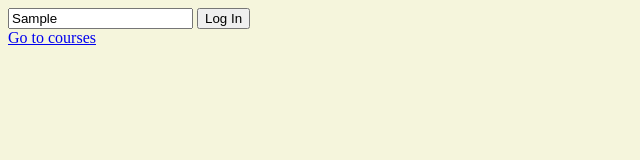
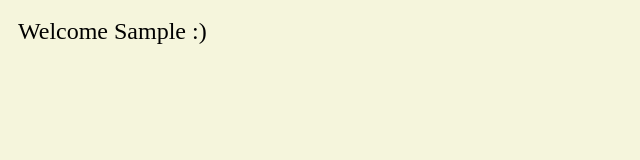
Before and after one commit to ShinYechan/momentum-clone, a plain HTML site: page index.html in a window 1280 px wide. Both pictures are taken after typing "Sample" into the empty fields and a click on the button "Log In". Shown: the whole page, without its empty margins (0-640 px from the left). Drawn offline with Linux system fonts and the light colour scheme.

Commit message:
momentum-clone 2
로그인 하고 로그인 상태 유지
localStorage에 이름 저장 및 호출

```diff
--- a/app.js
+++ b/app.js
@@ -1,20 +1,38 @@
+// 선언한 고정변수를 객체로 삼아 그 안에서 검색
 const loginForm = document.querySelector(".login-form");
 const loginInput = loginForm.querySelector("input");
-// 선언한 고정변수를 객체로 삼아 그 안에서 검색
 
-const link = document.querySelector("a");
+const welcome = document.querySelector(".welcome");
 
+const CLASSNAME_HIDDEN = "hidden";
+
+const KEY_USERNAME = "username";
+
+//인자를 적어놔야 정보를 얻어올 수 있음 event로 적는게 관행
+//eventlistener가 이 함수를 실행시키면서 전달하는 event 정보
 function onLoginSubmit(event) {
-  //인자를 적어놔야 정보를 얻어올 수 있음 event로 적는게 관행
+  //preventDefault는 기본적으로 수행되는 동작을 막는 함수
   event.preventDefault();
-  //eventInfo는 eventlistener가 이 함수를 실행시키면서 전달하는 event 정보
-  //preventDefault는 기본적으로 수행되는 동작을 막는 함수
-  console.log(loginInput.value);
+
+  //입력값을 localStorage에 저장
+  const username = loginInput.value;
+  localStorage.setItem(KEY_USERNAME, username);
+  loginForm.classList.add(CLASSNAME_HIDDEN);
+  paintWelcome(username);
 }
-function handleLinkClick(event) {
-  event.preventDefault();
+//welcome 보이게 하는 함수
+function paintWelcome(username) {
+  welcome.innerText = `Welcome ${username} :)`;
+  welcome.classList.remove(CLASSNAME_HIDDEN);
 }
-loginForm.addEventListener("submit", onLoginSubmit);
-//-> onLoginSubmit 실행하면서 방금 발생한 일, 즉 submitEvent에 대한 정보를 인자로 전달
 
-link.addEventListener("click", handleLinkClick);
+const savedUsername = localStorage.getItem(KEY_USERNAME);
+
+//localStorage에 username이 있는지 없는지 검사
+if (savedUsername === null) {
+  loginForm.classList.remove(CLASSNAME_HIDDEN);
+  //onLoginSubmit 실행하면서 방금 발생한 일, 즉 submitEvent에 대한 정보를 인자로 전달
+  loginForm.addEventListener("submit", onLoginSubmit);
+} else {
+  paintWelcome(savedUsername);
+}
--- a/index.html
+++ b/index.html
@@ -8,7 +8,7 @@
     <title>Momentum</title>
   </head>
   <body>
-    <form class="login-form">
+    <form class="login-form hidden">
       <input
         required
         maxlength="15"
@@ -18,7 +18,7 @@
       />
       <button>Log In</button>
     </form>
-    <a href="http://nomadcoders.co">Go to courses</a>
+    <div class="welcome hidden"></div>
 
     <script src="app.js"></script>
   </body>
--- a/style.css
+++ b/style.css
@@ -1,3 +1,10 @@
 body {
   background-color: beige;
 }
+.hidden {
+  display: none;
+}
+.welcome {
+  padding: 10px;
+  font-size: 24px;
+}
```
